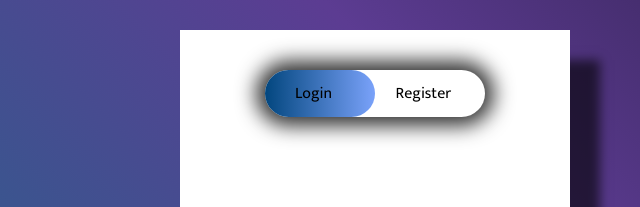
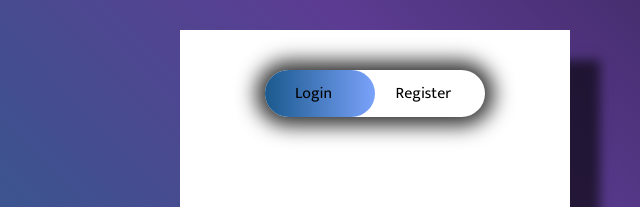
Before and after one commit to Petsoni/IT_project, a plain HTML site: page Signup/signup.html in a window 1280 px wide. Shown: the part 176-383 px from the top of the page, 265-905 px from the left. Drawn offline with Linux system fonts and the light colour scheme.

Commit message:
Slight color change on Login Register buttons

```diff
--- a/Signup/singnup.css
+++ b/Signup/singnup.css
@@ -209,7 +209,7 @@ nav a:hover {
     position: absolute;
     width: 110px;
     height: 100%;
-    background: linear-gradient(to right, #02467e, #7aa2fa);
+    background: linear-gradient(to right, #1a598d, #7aa2fa);
     border-radius: 30px;
     transition: 500ms;
 }
```
